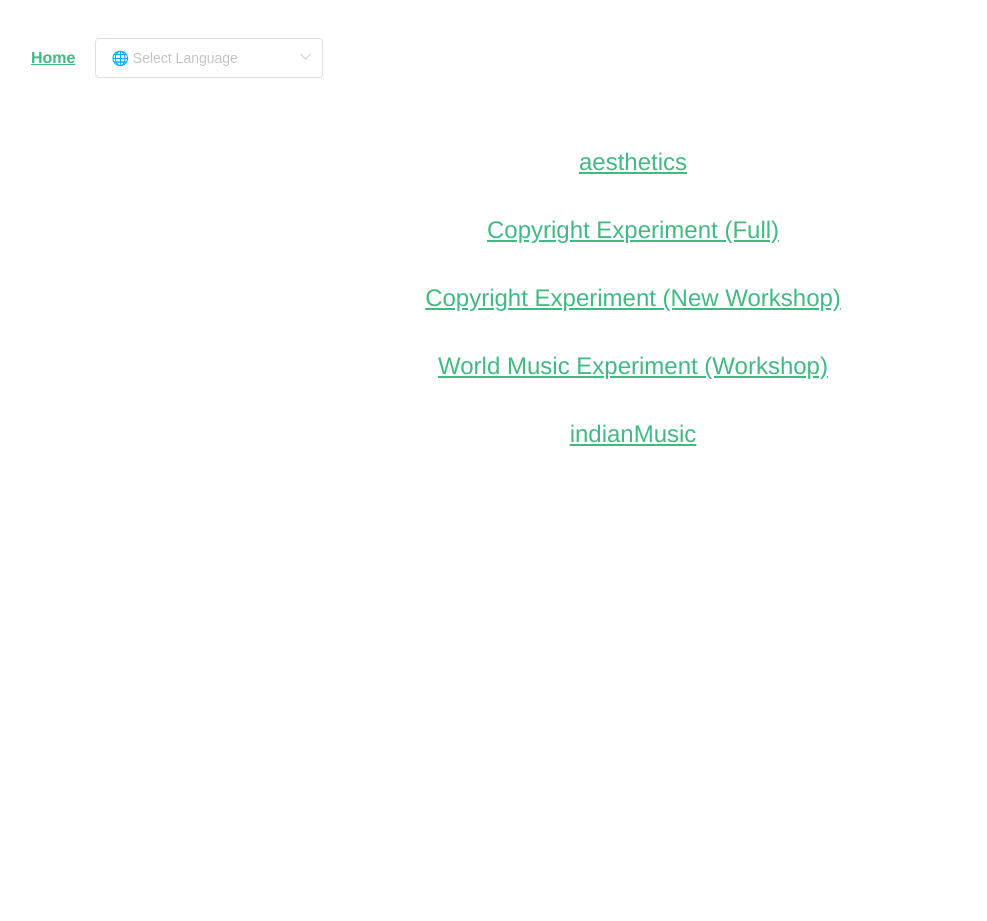
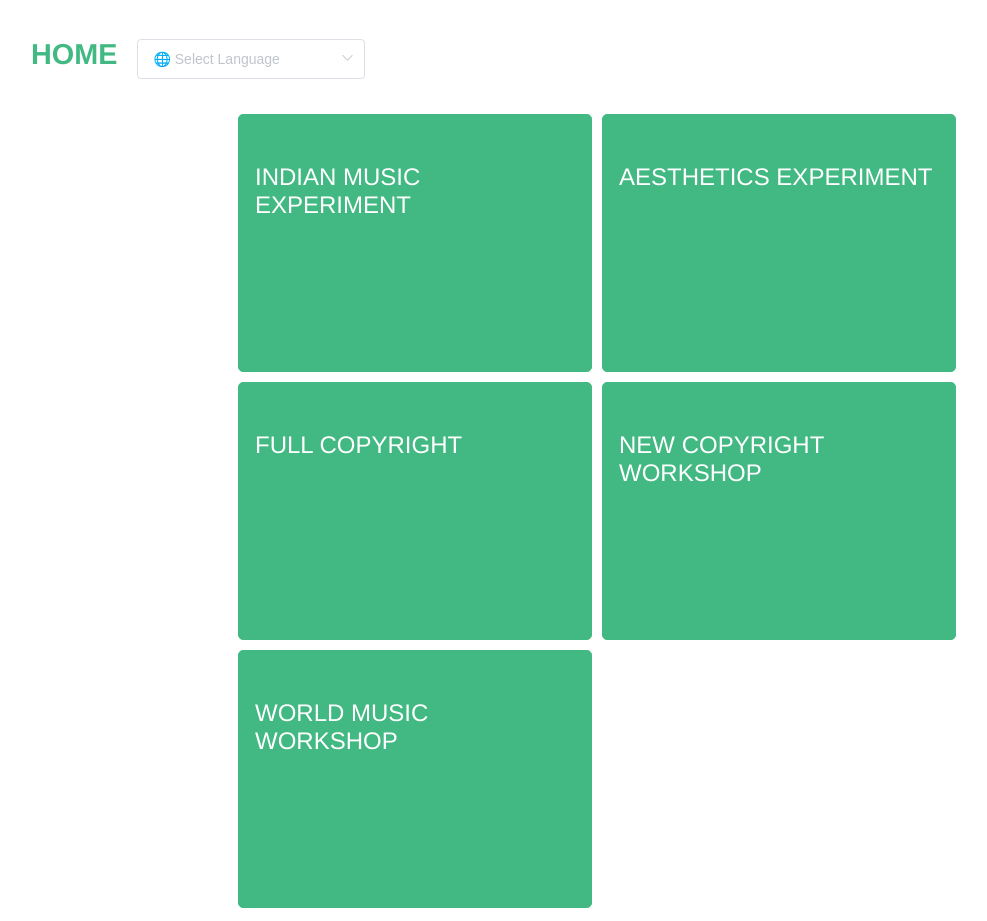
Before and after one commit to keio-moe/song-test, a Vue app: page / in a window 1280 px wide. Shown: the whole page, without its empty margins (7-994 px from the left). Before the commit the page ends 800 px from the top, so only its background shows below. Built offline with nearby package versions, Linux system fonts and the light colour scheme.

Commit message:
update styling for about and home

```diff
--- a/src/App.vue
+++ b/src/App.vue
@@ -44,6 +44,9 @@ body
   padding 30px
   a
     font-weight bold
+    font-size 1.8rem
+    text-transform uppercase
+    text-decoration none
     color #2c3e50
     &.router-link-exact-active
       color #42b983
--- a/src/views/About.vue
+++ b/src/views/About.vue
@@ -1,14 +1,49 @@
 <template lang="pug">
 .about
   h1
-    | About
-  p
-    | How did you find here?
-  p
-    | Made with ❤️️ by Delton
+    | ABOUT
+
+  div
+  .container
+    | Welcome to the CompMusic Lab for comparative and computational musicology!
+    | We aim to use science to promote cross-cultural diversity and understanding.
+    | Our research has appeared in such outlets as
+    a(target='_blank', noopener, noreferrer, href='https://www.google.com/url?q=https%3A%2F%2Frdcu.be%2FbrZ1Q&sa=D&sntz=1&usg=AFQjCNEBNbH-mtLBlxkLOlAp9aSGFiScfw') Nature
+    | ,
+    a(target='_blank', noopener, noreferrer, href='http://www.google.com/url?q=http%3A%2F%2Fwww.pnas.org%2Fcontent%2F112%2F29%2F8987.full.pdf%3Fwith-ds%3Dyes&sa=D&sntz=1&usg=AFQjCNGGm1ARPcds5gF_0i16C6hSgB2JEA') Proceedings of the National Academy of Sciences
+    | ,
+    a(target='_blank', noopener, noreferrer, href='https://www.google.com/url?q=https%3A%2F%2Fwww.cambridge.org%2Fcore%2Fjournals%2Fbehavioral-and-brain-sciences%2Farticle%2Fmusic-as-a-coevolved-system-for-social-bonding%2FF1ACB3586FD3DD5965E56021F506BC4F&sa=D&sntz=1&usg=AFQjCNGVVI6E3oWXV6SRWIy6ImdRrlhkKA') Behavioral and Brain Sciences
+    |, and
+    a(target='_blank', noopener, noreferrer, href='https://www.google.com/url?q=https%3A%2F%2Fwww.researchgate.net%2Fpublication%2F271698023_Mapping_Music_Cluster_Analysis_Of_Song-Type_Frequencies_Within_And_Between_Cultures&sa=D&sntz=1&usg=AFQjCNGvHrSpn6nQirxiU2R6oD7zKT_FaQ') Ethnomusicology
+    | , and has been covered by media including
+    a(target='_blank', noopener, noreferrer, href='https://www.google.com/url?q=https%3A%2F%2Fwww.discovermagazine.com%2Fplanet-earth%2Fwhere-did-music-come-from-here-are-the-leading-theories&sa=D&sntz=1&usg=AFQjCNHhJgFMHLyerEZvw7dFkhKldMZBwA') Discover Magazine
+    |,
+    a(target='_blank', noopener, noreferrer, href='http://www.google.com/url?q=http%3A%2F%2Fwww.npr.org%2Fsections%2Fgoatsandsoda%2F2015%2F07%2F09%2F418587373%2Ffrom-pygmy-hunting-songs-to-taylor-swift-what-makes-music-universal&sa=D&sntz=1&usg=AFQjCNE1xgswSJLA0Lnhr-PWY0sabc4uEw') NPR
+    |,
+    a(target='_blank', noopener, noreferrer, href='https://www.google.com/url?q=https%3A%2F%2Fwww.nytimes.com%2Finteractive%2F2018%2F01%2F25%2Farts%2Fmusic%2Fhistory-of-song.html&sa=D&sntz=1&usg=AFQjCNE_VKSEa9gHn51gvMlqtBdfNd6peA') the New York Times
+    |,
+    a(target='_blank', noopener, noreferrer, href='https://www.google.com/url?q=https%3A%2F%2Fwww.billboard.com%2Farticles%2Fbusiness%2Flegal-and-management%2F8547957%2Fmusicologists-katy-perry-dark-horse&sa=D&sntz=1&usg=AFQjCNFo8iO5hVaBBifkP3PLFO8O0UnjSA') Billboard
+    |, and
+    a(target='_blank', noopener, noreferrer, href='https://www.google.com/url?q=https%3A%2F%2Fwww.nbcnews.com%2Fsciencemain%2Ftake-note-folk-music-could-track-human-migrations-2D11591384&sa=D&sntz=1&usg=AFQjCNEsR-yTEsD6XSYExOqmyUe3hR8TsA') NBC News
+    |.
+    | You can see some examples of who we are and what we do on this site.
+  small
+    | Made with ❤️️ by Delton Ding and Hideo Daikoku
+    br
+    | &copy; Comp Music Lab 2021
 </template>
 
 <style lang="stylus" scoped>
 .about
-  text-align center
+    text-align center
+  h1
+    font-size 5rem
+    margin-bottom 1rem
+  .container
+    margin 2rem auto
+    text-align left
+    max-width 600px
+    a
+      text-decoration none
+      color red
 </style>
--- a/src/views/Home.vue
+++ b/src/views/Home.vue
@@ -19,7 +19,11 @@ interface RouteDefinition {
 export default class Home extends Vue {
   private routes: RouteDefinition[] = [
     {
-      title: 'aesthetics',
+      title: 'Indian Music Experiment',
+      src: '/experiments/indian_music_evaluation',
+    },
+    {
+      title: 'Aesthetics Experiment',
       src: '/experiments/aesthetics',
     },
     // {
@@ -27,11 +31,11 @@ export default class Home extends Vue {
     //   src: '/experiments/copyright/workshop',
     // },
     {
-      title: 'copyrightFull',
+      title: 'Full Copyright',
       src: '/experiments/copyright/full',
     },
     {
-      title: 'copyrightNewWorkshop',
+      title: 'New Copyright Workshop',
       src: '/experiments/copyright/new_workshop',
     },
     // {
@@ -39,7 +43,7 @@ export default class Home extends Vue {
     //   src: '/experiments/worldmusic/full/evaluation',
     // },
     {
-      title: 'worldMusicWorkshop',
+      title: 'World Music Workshop',
       src: '/experiments/worldmusic/workshop/evaluation',
     },
     // {
@@ -54,20 +58,31 @@ export default class Home extends Vue {
     //   title: 'worldMusicYamaha',
     //   src: '/experiments/worldmusic/yamaha/evaluation',
     // },
-    {
-      title: 'indianMusic',
-      src: '/experiments/indian_music_evaluation',
-    },
   ];
 }
 </script>
 
 <style lang="stylus" scoped>
 .routes
-  text-align center
+  display flex
+  flex-direciton row
+  min-width 400px
+  max-width 800px
+  margin 0 auto
+  flex-wrap wrap
   a.route
-    display block
-    margin 40px 0
+    text-transform uppercase
+    width 40%
     font-size 24px
+    color white
+    text-decoration none
+    padding 3rem 1rem
+    background-color #42b983
+    border-radius 5px
+    border 1px solid #42b983
+    height 10rem
+    margin 5px
+  a.route:hover
+    background-color white
     color #42b983
 </style>
```
